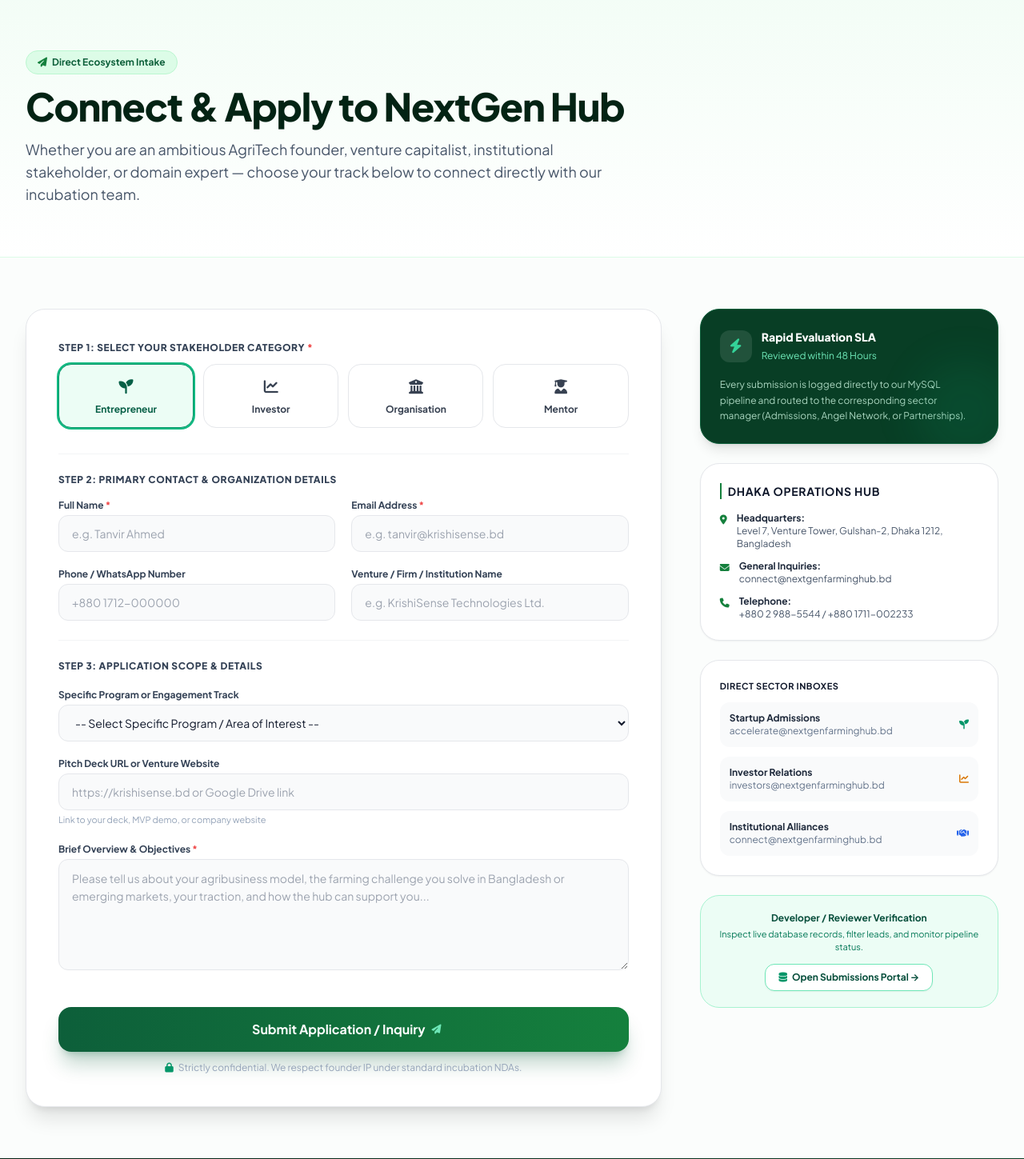
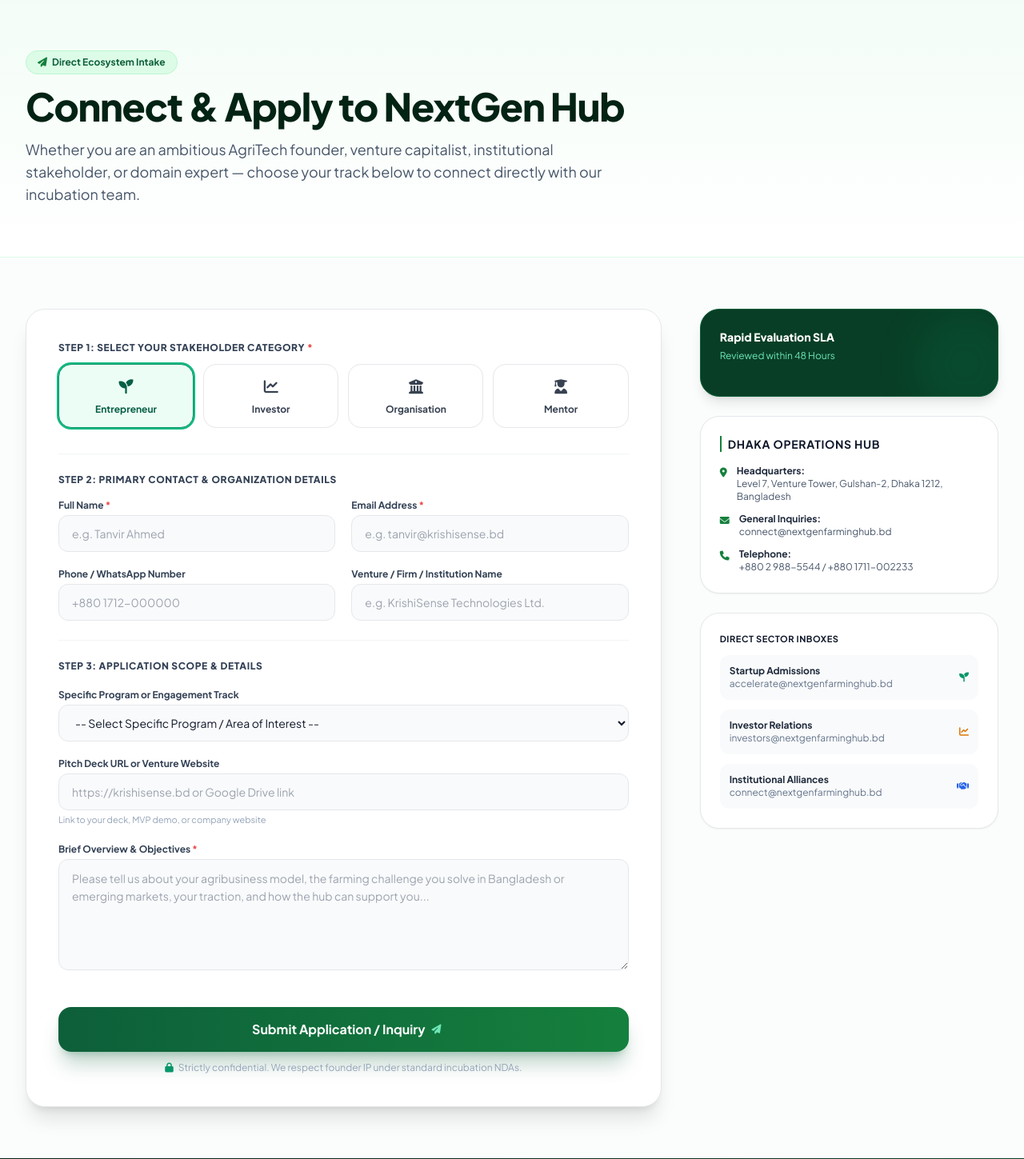
Before and after one commit to mkError420/incubationhub.nextgenpos, a PHP site: page /contact.php in a window 1280 px wide. Shown: the part 127-1576 px from the top of the page at 80% size. Run offline with PHP 8.4, Linux system fonts and the light colour scheme; data comes from the database, SQL or seed files in the repository; some libraries are stand-ins or nearby versions.

Commit message:
icon remove

```diff
--- a/contact.php
+++ b/contact.php
@@ -180,17 +180,17 @@ require_once __DIR__ . '/includes/header.php';
                 <div class="bg-agro-900 text-white p-6 rounded-3xl shadow-lg border border-agro-800 relative overflow-hidden">
                     <div class="absolute -right-6 -bottom-6 w-32 h-32 bg-emerald-500/10 rounded-full blur-xl"></div>
                     <div class="flex items-center space-x-3 mb-4">
-                        <div class="w-10 h-10 rounded-xl bg-white/10 flex items-center justify-center text-emerald-400">
+   <!--                      <div class="w-10 h-10 rounded-xl bg-white/10 flex items-center justify-center text-emerald-400">
                             <i class="fa-solid fa-bolt text-lg"></i>
-                        </div>
+                        </div> -->
                         <div>
                             <h3 class="font-extrabold text-sm">Rapid Evaluation SLA</h3>
                             <span class="text-xs text-emerald-300">Reviewed within 48 Hours</span>
                         </div>
                     </div>
-                    <p class="text-xs text-emerald-100/80 leading-relaxed">
+<!--                     <p class="text-xs text-emerald-100/80 leading-relaxed">
                         Every submission is logged directly to our MySQL pipeline and routed to the corresponding sector manager (Admissions, Angel Network, or Partnerships).
-                    </p>
+                    </p> -->
                 </div>
 
                 <!-- Office Contact Card -->
@@ -256,13 +256,13 @@ require_once __DIR__ . '/includes/header.php';
                 </div>
 
                 <!-- Live Submissions Portal Link -->
-                <div class="p-5 rounded-3xl bg-emerald-50 border border-emerald-200 text-center">
+               <!--  <div class="p-5 rounded-3xl bg-emerald-50 border border-emerald-200 text-center">
                     <span class="text-xs font-bold text-emerald-900 block mb-1">Developer / Reviewer Verification</span>
                     <p class="text-[11px] text-emerald-700 mb-3">Inspect live database records, filter leads, and monitor pipeline status.</p>
                     <a href="submissions.php" class="inline-flex items-center text-xs font-bold text-emerald-900 bg-white px-4 py-2 rounded-xl border border-emerald-300 shadow-sm hover:bg-emerald-100 transition">
                         <i class="fa-solid fa-database mr-1.5 text-emerald-600"></i> Open Submissions Portal &rarr;
                     </a>
-                </div>
+                </div> -->
 
             </div>
 
--- a/includes/header.php
+++ b/includes/header.php
@@ -167,20 +167,20 @@ $dynBannerLink  = getSiteSetting('hero_banner_link', 'contact.php?category=Entre
                     <i class="fa-solid fa-house w-6 text-agro-700"></i> Home
                 </a>
                 <a href="about.php" class="px-3 py-2.5 rounded-lg text-sm font-bold <?= $currentPage === 'about' ? 'bg-agro-50 text-agro-800' : 'text-slate-700' ?>">
-                    <i class="fa-solid fa-compass w-6 text-agro-700"></i> About Us
+                    About Us
                 </a>
                 <a href="programs.php" class="px-3 py-2.5 rounded-lg text-sm font-bold <?= $currentPage === 'programs' ? 'bg-agro-50 text-agro-800' : 'text-slate-700' ?>">
-                    <i class="fa-solid fa-rocket w-6 text-agro-700"></i> Programs & Cohorts
+                    Programs & Cohorts
                 </a>
                 <a href="offerings.php" class="px-3 py-2.5 rounded-lg text-sm font-bold <?= $currentPage === 'offerings' ? 'bg-agro-50 text-agro-800' : 'text-slate-700' ?>">
-                    <i class="fa-solid fa-layer-group w-6 text-agro-700"></i> Core Offerings
+                    Core Offerings
                 </a>
                 <a href="networking.php" class="px-3 py-2.5 rounded-lg text-sm font-bold <?= $currentPage === 'networking' ? 'bg-agro-50 text-agro-800' : 'text-slate-700' ?>">
-                    <i class="fa-solid fa-network-wired w-6 text-agro-700"></i> Networking
+                    Networking
                 </a>
                 <div class="pt-3">
                     <a href="contact.php" class="w-full flex items-center justify-center px-4 py-3 text-sm font-bold text-white bg-agro-800 rounded-xl shadow-md">
-                        <i class="fa-solid fa-paper-plane mr-2 text-emerald-300"></i> Apply / Connect Now
+                        Apply / Connect Now
                     </a>
                 </div>
             </div>
```
